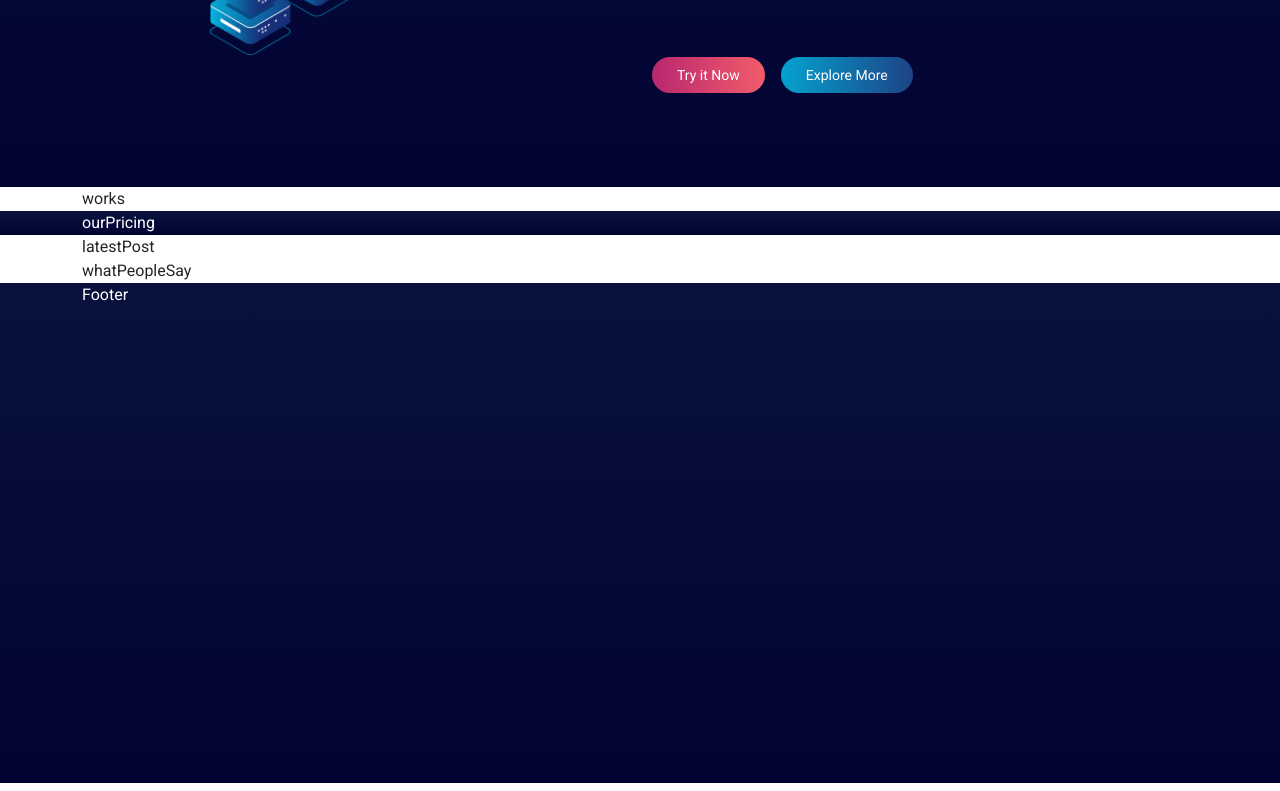
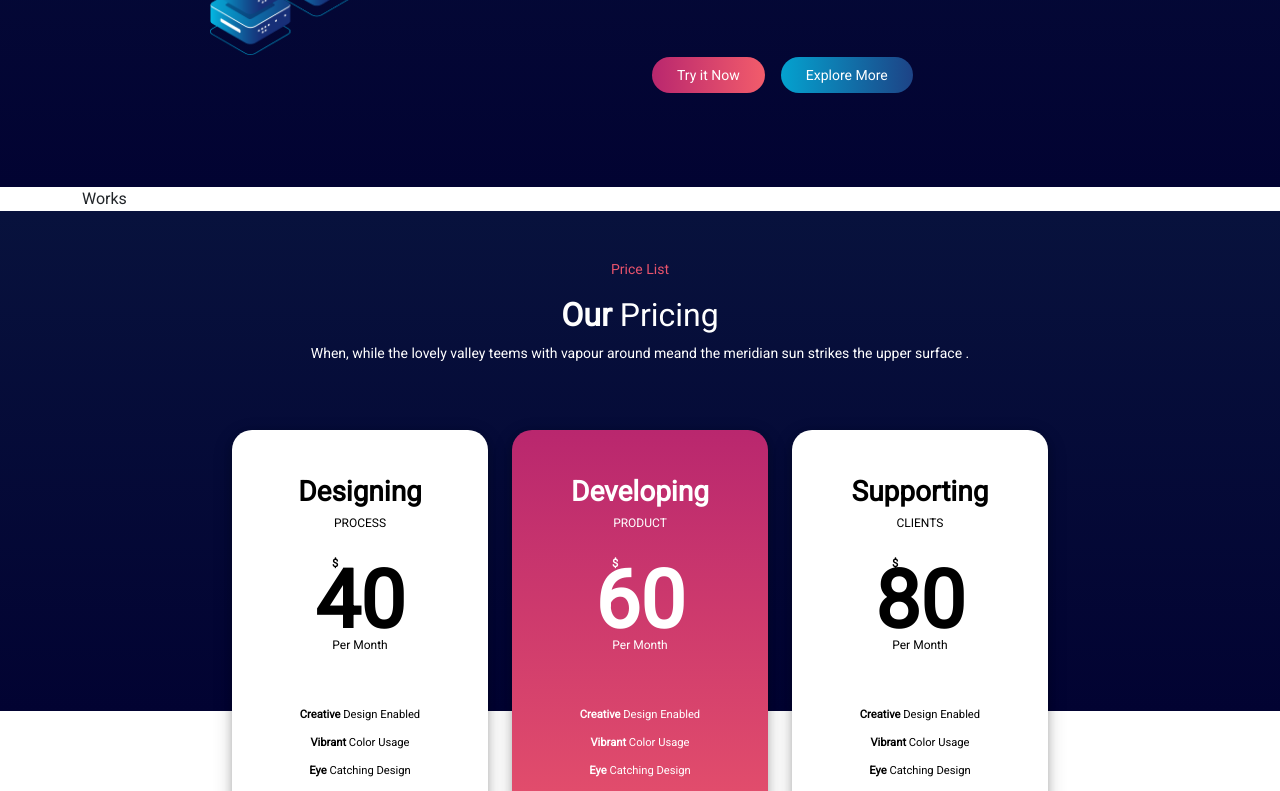
Before and after one commit to MLibralato91/proj-html-vuejs, a Vue app: page / in a window 1280 px wide. Shown: the part 2000-2791 px from the top of the page. Built offline with nearby package versions, Linux system fonts and the light colour scheme.

Commit message:
add OurPricing Component

```diff
--- a/src/assets/styles/general.scss
+++ b/src/assets/styles/general.scss
@@ -15,6 +15,7 @@ li{
   list-style: none;
 }
 ul{
+  padding: 0;
   margin: 0;
 }
 a{
--- /dev/null
+++ b/src/components/CardPriceComponent.vue
@@ -0,0 +1,76 @@
+<template>
+  <div class="myCard" :class="{ active: isActive }">
+    <h3 class="fw-bolder">{{ title }}</h3>
+    <sub class="text-uppercase">{{ category }}</sub>
+    <h3 class="num fw-bolder">
+      <p class="">$</p>
+      {{ price }}
+    </h3>
+    <sub>Per Month</sub>
+    <ul class="small py-5">
+      <li><span class="fw-bolder">Creative </span>Design Enabled</li>
+      <li><span class="fw-bolder">Vibrant </span>Color Usage</li>
+      <li><span class="fw-bolder">Eye </span>Catching Design</li>
+      <li><span class="fw-bolder">Extreme </span>Typography</li>
+      <li><span class="fw-bolder">Exceptional </span>Design</li>
+    </ul>
+    <span class="btnPink" :class="{btnActive: btnIsActive}"><a href="#">Order Now</a></span>
+
+  </div>
+</template>
+
+<script>
+export default {
+  name: 'CardPriceComponent',
+  props: ['title', 'price', 'category', 'isActive', 'btnIsActive']
+}
+</script>
+
+<style lang="scss" scoped>
+@use '../assets/styles/partials/variables.scss' as *;
+
+.num {
+  font-size: 5rem;
+  padding-top: 50px;
+  position: relative;
+}
+
+ul {
+  span {
+    margin-left: auto;
+    margin-right: auto;
+
+  }
+  li{
+    line-height: 2.5;
+    font-size: 0.7rem;
+  }
+}
+
+.myCard {
+  background-color: white;
+  color: black;
+  border-radius: 20px;
+  padding: 30px;
+  box-shadow: 0 4px 8px 0 rgba(0, 0, 0, 0.2), 0 6px 20px 0 rgba(0, 0, 0, 0.19);
+}
+.active{
+  background: linear-gradient(180deg, $darkpink-btn, $lightpink-btn);
+  color: white;
+
+}
+.btnActive{
+  background-color: white;
+  color: $pink-text;
+}
+p {
+  font-size: 0.7rem;
+  position: absolute;
+  left: 70px;
+  top: 30px;
+}
+
+h3 {
+  line-height: 0.5;
+  padding-top: 25px;
+}</style>
--- a/src/components/HeaderComponent.vue
+++ b/src/components/HeaderComponent.vue
@@ -9,7 +9,7 @@
         <div class="navlinks w-50">
           <ul class="d-flex justify-content-between align-items-center small">
             <li v-for="link in navLink">
-             <a :href="link.url">{{link.text}}</a>
+             <a :href="link.url" :class="{'active' : link.current }">{{link.text}}</a>
             </li>
             <span class="btnBlue small"><a href="#">Sign in</a></span>
           </ul>
@@ -77,5 +77,7 @@ p{
 .container{
   padding-bottom: 100px ;
 }
-
+.active{
+  color: $pink-text;
+}
 </style>
--- a/src/components/MainComponent.vue
+++ b/src/components/MainComponent.vue
@@ -8,6 +8,8 @@
         <p class="small pt-2">When, while the lovely valley teems with vapour around meand the</p>
         <div class="row py-5">
           <WhatWeDoComponent v-for="service in allService" :img="service.src" :title="service.title" :paragraph="service.text"/>
+
+          <!-- <WhatWeDoComponent  :title="'hello'" :paragraph="'luxastra'" :red="true"/> -->
         </div>
         <span class="btnPink small"><a href="#">View All Services</a></span>
       </div>
@@ -22,13 +24,13 @@
 
     <section class="shots">
       <div class="container works">
-        works
+        Works
       </div>
     </section>
 
     <section class="even">
-      <div class="container ourPricing">
-        ourPricing
+      <div class="container ourPricing text-center">
+        <PricingComponent/>
       </div>
     </section>
 
@@ -46,12 +48,16 @@
 <script>
 import WhatWeDoComponent from './WhatWeDoComponent.vue';
 import StartProjComponent from './StartProjComponent.vue'
+import WorksComponent from './WorksComponent.vue';
+import PricingComponent from './PricingComponent.vue';
 import { services } from '../data/data'
 export default {
   name: 'MainComponent',
   components: {
     WhatWeDoComponent,
-    StartProjComponent
+    StartProjComponent,
+    WorksComponent,
+    PricingComponent
   },
   data() {
     return {
@@ -79,4 +85,11 @@ export default {
 .grow{
   padding: 100px 0 100px 0;
 }
+.ourPricing{
+  height: 500px;
+}
+.latestPost{
+  text-align: center;
+  padding-top: 400px;
+}
 </style>
--- /dev/null
+++ b/src/components/PricingComponent.vue
@@ -0,0 +1,35 @@
+<template>
+<div class="topPricing pt-5">
+  <p class="text-pink small">Price List</p>
+  <h2><span class="fw-bolder">Our</span> Pricing</h2>
+  <p class="small">When, while the lovely valley teems with vapour around meand the meridian sun strikes the upper surface .</p>
+</div>
+<div class="row">
+  <div class="col-4">
+    <CardPriceComponent :price="'40'" :title="'Designing'" :category="'process'"/>
+  </div>
+  <div class="col-4">
+    <CardPriceComponent :price="'60'" :title="'Developing'" :category="'product'" :isActive="true" :btnIsActive="true"/>
+  </div>
+  <div class="col-4">
+    <CardPriceComponent :price="'80'" :title="'Supporting'" :category="'clients'"/>
+  </div>
+
+</div>
+</template>
+
+<script>
+import CardPriceComponent from './CardPriceComponent.vue';
+  export default {
+    name: 'PricingComponent',
+    components:{
+      CardPriceComponent
+    }
+  }
+</script>
+
+<style lang="scss" scoped>
+.row{
+  padding: 50px 150px;
+}
+</style>
--- a/src/components/WhatWeDoComponent.vue
+++ b/src/components/WhatWeDoComponent.vue
@@ -7,6 +7,7 @@
       <div class="myCardBody pt-4">
         <h5 class="fw-bolder">{{ title }}</h5>
         <p class="small pt-3">{{ paragraph }}</p>
+        <!-- <p class="small pt-3" :class="{ redTitle: red }">{{ paragraph }}</p> -->
       </div>
     </div>
   </div>
@@ -15,7 +16,7 @@
 <script>
 export default {
   name: 'WhatWeDoComponent',
-  props: ['img', 'title', 'paragraph']
+  props: ['img', 'title', 'paragraph','red']
 
 }
 </script>
@@ -33,4 +34,7 @@ img{
   height: 100%;
   object-fit: contain;
 }
+.redTitle{
+  color: red;
+}
 </style>
--- /dev/null
+++ b/src/components/WorksComponent.vue
@@ -0,0 +1,15 @@
+<template>
+  <div>
+
+  </div>
+</template>
+
+<script>
+  export default {
+    name: 'WorksComponent'
+  }
+</script>
+
+<style lang="scss" scoped>
+
+</style>
```
